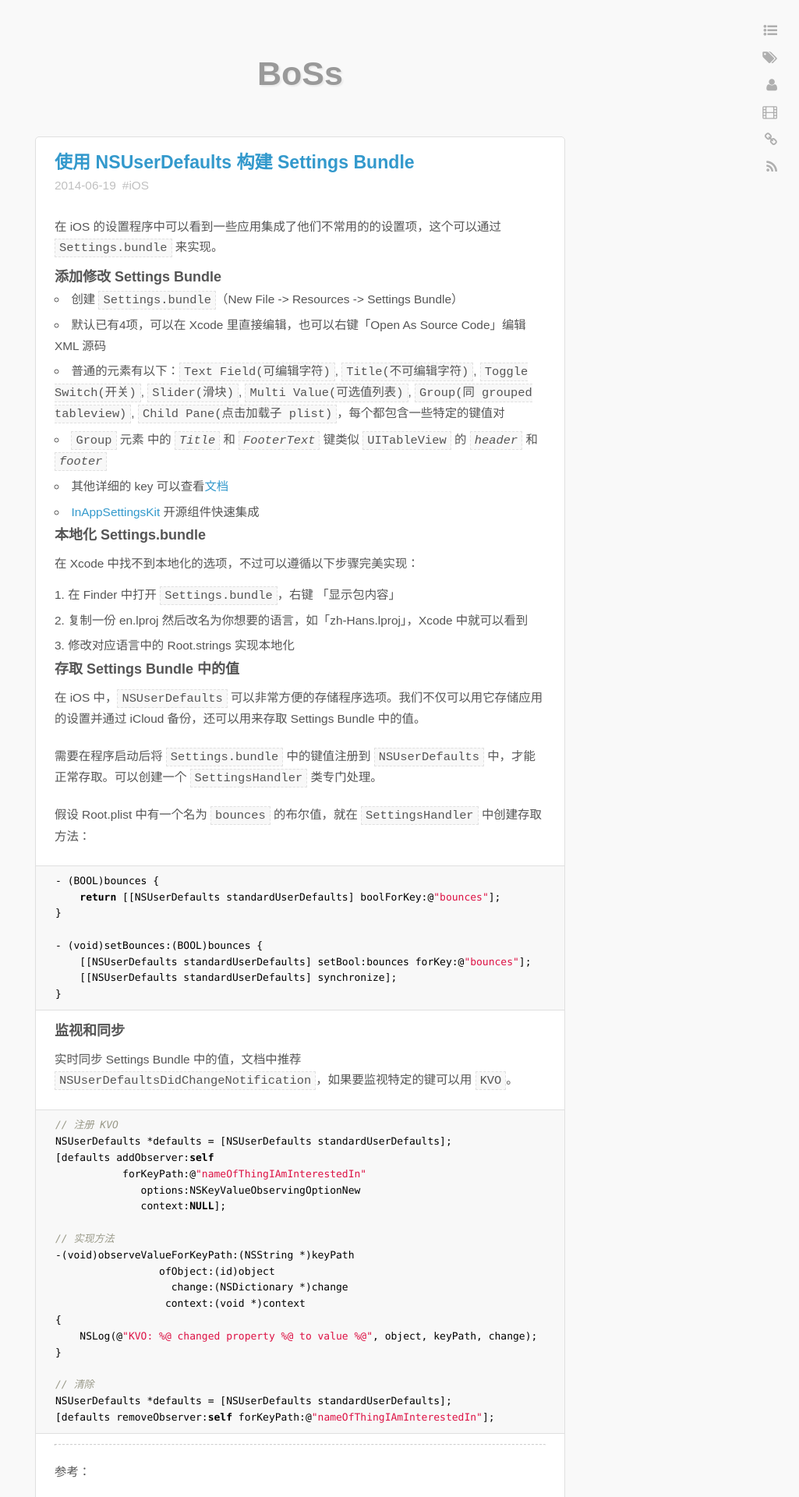
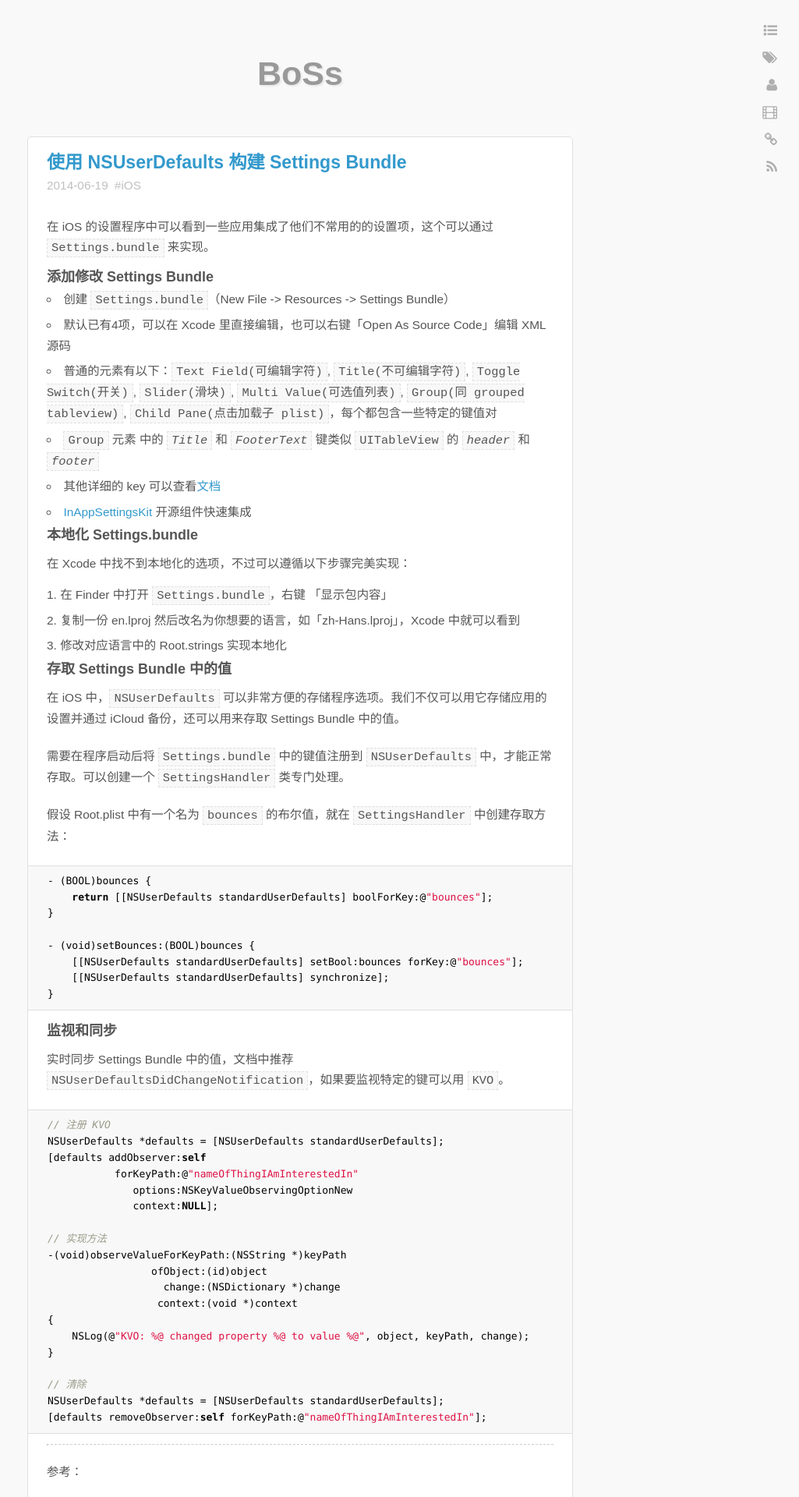
Before and after one commit to zhugexiaobo/BoSs, a Jekyll site: the page built from index.markdown, in a window 1280 px wide. Shown: the top 1920 px of the page at 78% size, without its empty margins (255-1280 px from the left). Built offline with Jekyll 4.4.1, drawn with Linux system fonts in a browser that asks for light colours; some web fonts are replaced; Markdown is read by kramdown in place of the engine named in the settings.

Commit message:
mod: remove googleapi fonts.

```diff
--- a/_config.yml
+++ b/_config.yml
@@ -1,4 +1,4 @@
-pygments: true
+highlighter: pygments
 markdown: redcarpet
 redcarpet:
   extensions:
--- a/media/css/style.css
+++ b/media/css/style.css
@@ -1,14 +1,10 @@
 @charset "UTF-8";
-@import url(http://fonts.googleapis.com/css?family=Overlock);
-@import url(http://fonts.googleapis.com/css?family=Coda);
-@import url(http://fonts.googleapis.com/css?family=Lekton);
-@import url(http://fonts.googleapis.com/css?family=Titillium+Web);
 /*------------------------------------
- * sext-vi
+ * BoSs
  *
  * @author linghua.zhang@me.com
  * @link http://lhzhang.com/
- * @update 2013-11-11
+ * @update 2014-06-21
  *
  * |/ | (~ (~
  * |\.|._)._)
@@ -24,7 +20,7 @@
 
 body {
   font-size: 14px;
-  font-family: "Overlock", "Hiragino Sans GB", "Microsoft YaHei", sans-serif;
+  font-family: "Hiragino Sans GB", "Microsoft YaHei", sans-serif;
   color: #555555;
   background-color: #f9f9f9; }
 
@@ -48,7 +44,7 @@
   border: 1px dashed #e0e0e0; }
 
 #header {
-  width: 680px;
+  width: 700px;
   margin: 0 auto;
   margin: 5em auto 4em auto;
   text-align: center; }
@@ -60,10 +56,10 @@
   #header h1 {
     display: block;
     font-size: 43px;
-    font-family: "Coda", "Hiragino Sans GB", "Microsoft YaHei", sans-serif; }
+    font-family: "Hiragino Sans GB", "Microsoft YaHei", sans-serif; }
 
 nav {
-  //width: 680px;
+  //width: 700px;
   margin: 0 auto;
   padding: 1px 0;
   text-align: right;
@@ -74,7 +70,7 @@
     display: block;
     margin: 1em 0; }
   nav a {
-    font-family: "Coda", "Hiragino Sans GB", "Microsoft YaHei", sans-serif;
+    font-family: "Hiragino Sans GB", "Microsoft YaHei", sans-serif;
     font-size: 1.25em;
     text-transform: uppercase;
     color: #afafaf; }
@@ -82,7 +78,7 @@
     color: #333333; }
 
 #content {
-  width: 680px;
+  width: 700px;
   margin: 0 auto;
   font-size: 1.1em;
   line-height: 1.7em; }
@@ -175,7 +171,7 @@
     text-align: center;
     margin: 2em 0; }
     #content #page_nav a {
-      font-family: "Coda", "Hiragino Sans GB", "Microsoft YaHei", sans-serif;
+      font-family: "Hiragino Sans GB", "Microsoft YaHei", sans-serif;
       font-size: .8em;
       padding: 0.25em 1em;
       color: #a0a0a0;
@@ -214,7 +210,7 @@
   border-bottom: 1px dashed #f9f9f9; }
 
 footer {
-  width: 680px;
+  width: 700px;
   margin: 0 auto;
   display: block;
   font-family: "Balthazar";
```
Also changed, not shown: media/css/style.scss (+8 -11 lines).
